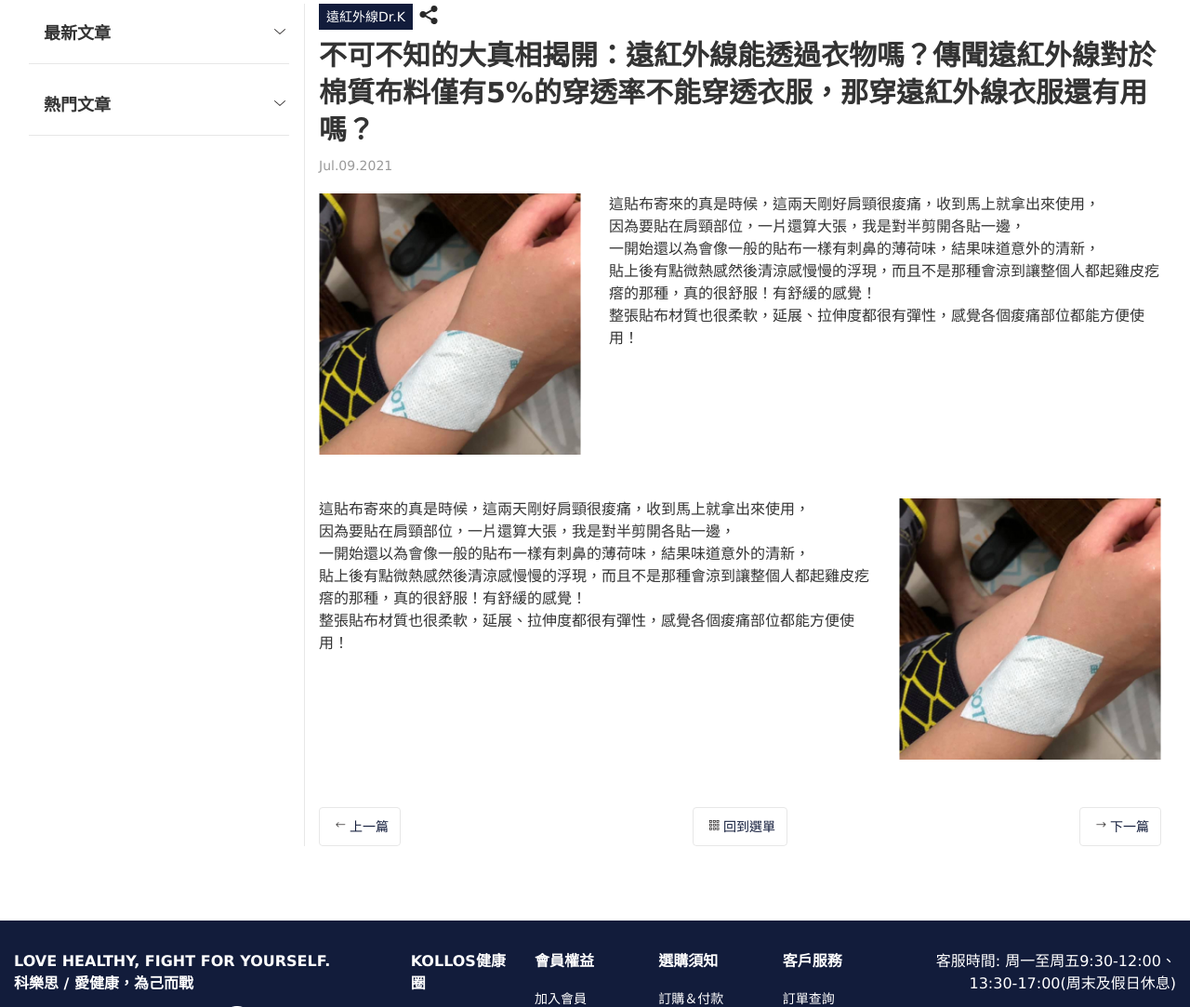
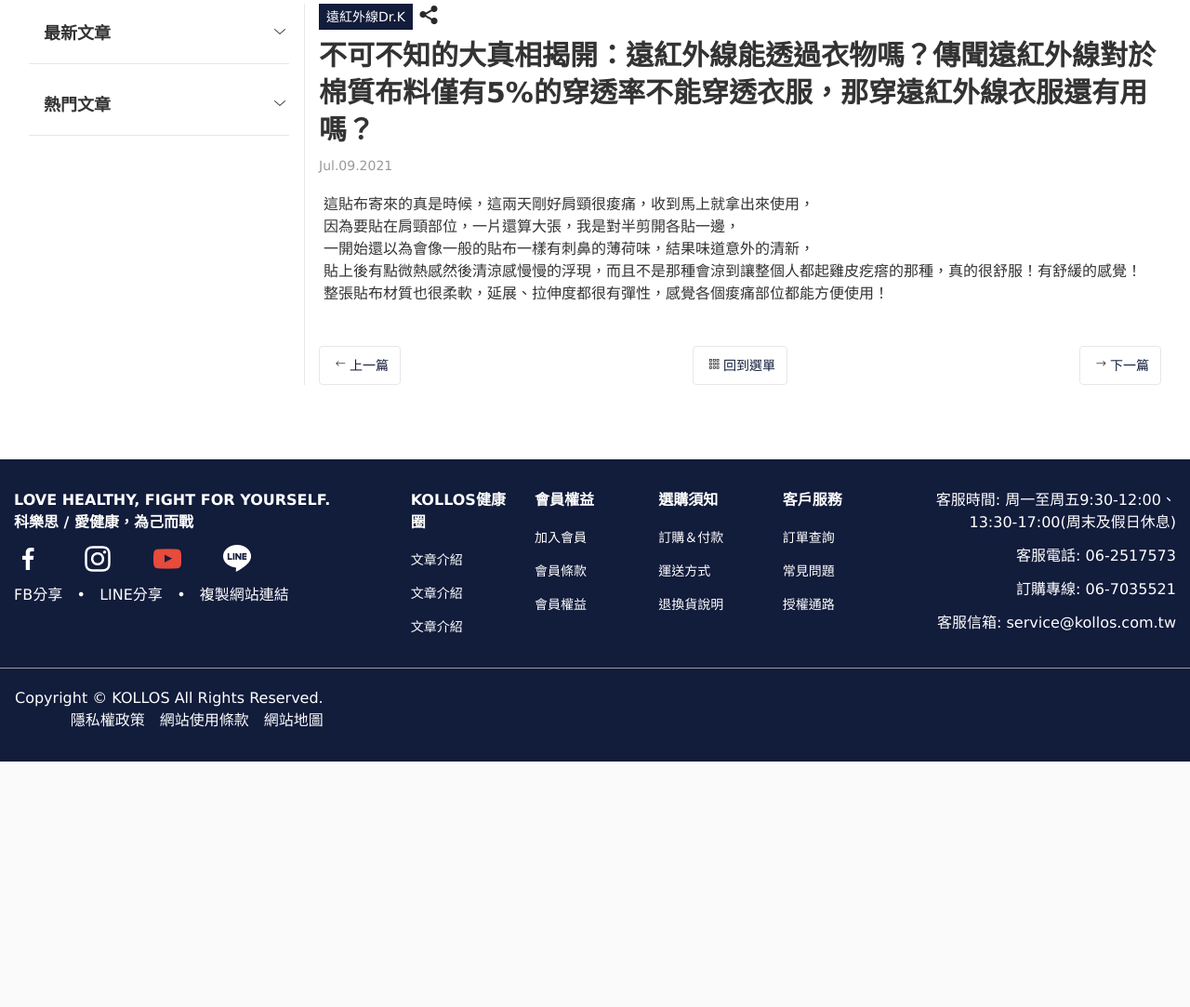
Before and after one commit to smooncake/kolloos, a PHP site: page /news_detail.html in a window 1280 px wide. Shown: the part 272-1355 px from the top of the page at 93% size. After the commit the page ends 1091 px from the top, so only its background shows below. Run offline with PHP 8.4, Linux system fonts and the light colour scheme.

Commit message:
news 文章編輯器 HTML&CSS更新

```diff
--- a/css/common.css
+++ b/css/common.css
@@ -269,7 +269,7 @@ header nav #logo a, .pagenum .btnleft a, .pagenum .btnright a { white-space: now
 .slick-dots li button:before { position: absolute; top: 0; left: 0; content: "•"; width: 20px; height: 20px; font-family: "slick"; font-size: 6px; line-height: 20px; text-align: center; color: black; opacity: 0.25; -webkit-font-smoothing: antialiased; -moz-osx-font-smoothing: grayscale; }
 .slick-dots li.slick-active button:before { color: black; opacity: 0.75; }
 
-body { font: normal 16px/24px Verdana, "微軟正黑體", sans-serif !important; color: #333; background: #fff !important; }
+body { font: normal 16px/24px Verdana, "微軟正黑體", sans-serif; color: #333; background: #fff !important; }
 
 #wrapper { position: relative; padding-top: 180px; }
 
@@ -580,6 +580,7 @@ li[data-title="小計:"] span { font-weight: bold; }
 #news .news_right .product_list_category02 img { vertical-align: top; }
 #news .news_right .product_list_title h3 { font-size: 30px; line-height: 40px; font-weight: bold; padding-top: 8px; }
 #news .news_right .price_date { display: block; font-size: 14px; line-height: 20px; color: #999999; padding-top: 8px; }
+#news .news_right .news_blog_block { padding: 20px; }
 #news .news_right .news_right_list { padding: 20px 0px; }
 #news .news_right .news_right_img img { width: 100%; }
 #news .news_share { position: relative; }
--- a/news_detail.html
+++ b/news_detail.html
@@ -390,7 +390,7 @@
                      </li>
                      <li><span class="price_date">Jul.09.2021</span></li>
                   </ul>
-                  <ul class="row news_right_list">
+<!--                   <ul class="row news_right_list">
                      <li class="col-lg-4 col-md-12 col-12 bootstrap_default news_right_img">
                         <img src="images/blog_decs.jpg" alt="">
                      </li>
@@ -413,7 +413,14 @@
                      <li class="col-lg-4 col-md-12 col-12 bootstrap_default news_right_img">
                         <img src="images/blog_decs.jpg" alt="">
                      </li>
-                  </ul>
+                  </ul> -->
+                  <div class="row news_blog_block unreset">
+                        這貼布寄來的真是時候，這兩天剛好肩頸很痠痛，收到馬上就拿出來使用，
+                        <br/>因為要貼在肩頸部位，一片還算大張，我是對半剪開各貼一邊，
+                        <br/>一開始還以為會像一般的貼布一樣有刺鼻的薄荷味，結果味道意外的清新，
+                        <br/>貼上後有點微熱感然後清涼感慢慢的浮現，而且不是那種會涼到讓整個人都起雞皮疙瘩的那種，真的很舒服！有舒緩的感覺！
+                        <br/>整張貼布材質也很柔軟，延展、拉伸度都很有彈性，感覺各個痠痛部位都能方便使用！
+                  </div>
                   <ul class="btn_process_group">
                      <li class="btn btn_small"><a href="javascript:;"><img src="images/icons/previous.png">上一篇</a></li>
                      <li class="btn btn_small"><a href="news.html"><img src="images/icons/home.png">回到選單</a></li>
```
Also changed, not shown: 1 other file.
